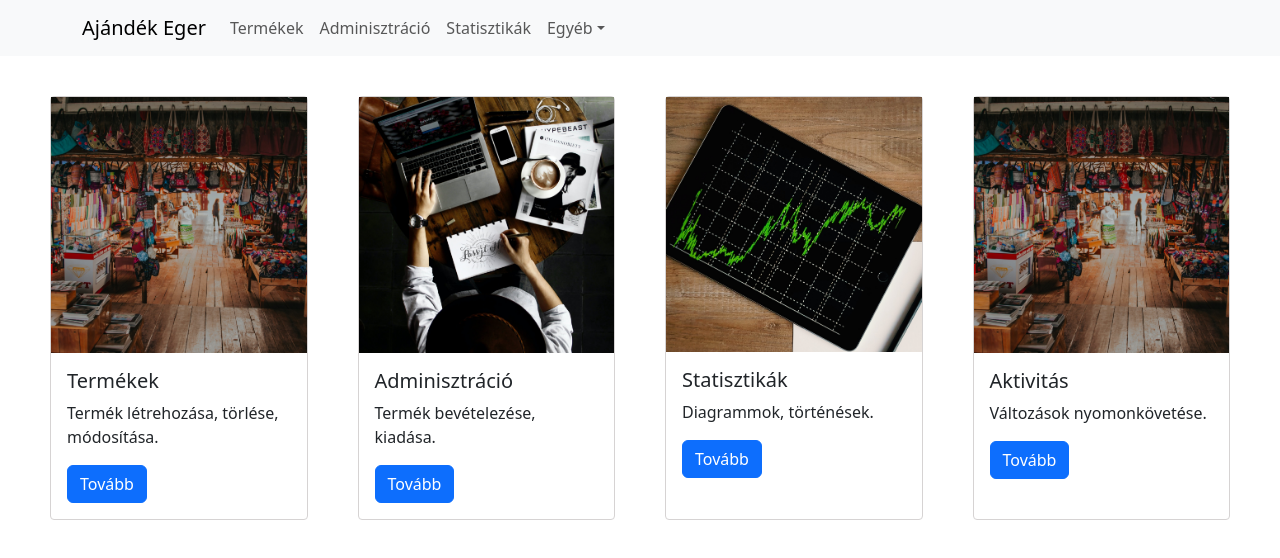
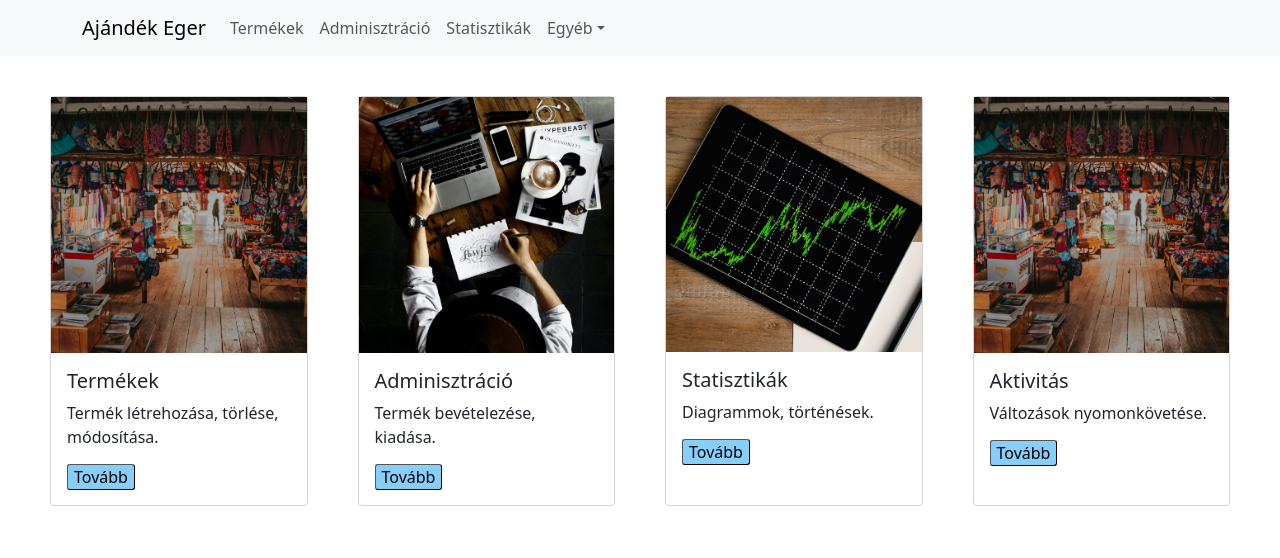
Before and after one commit to ulicsnykristof/ajandek_eger, a React (Vite) app in the folder ajandek_eger/: page / in a window 1280 px wide. Shown: the top 558 px of the page. Built offline with nearby package versions, Linux system fonts and the light colour scheme.

Commit message:
style changes on buttons

```diff
--- a/ajandek_eger/src/components/home-page/HomePage.tsx
+++ b/ajandek_eger/src/components/home-page/HomePage.tsx
@@ -1,4 +1,4 @@
-import Button from "react-bootstrap/Button";
+//import Button from "react-bootstrap/Button";
 //import CardGroup from "react-bootstrap/CardGroup";
 //import Row from "react-bootstrap/Row";
 
@@ -15,7 +15,9 @@ function HomePage() {
           <div className="inner-div">
             <h5>Termékek</h5>
             <p>Termék létrehozása, törlése, módosítása.</p>
-            <Button>Tovább</Button>
+            <a className="mybutton" href="/termekek">
+              Tovább
+            </a>
           </div>
         </div>
         <div className="in-div">
@@ -27,7 +29,9 @@ function HomePage() {
           <div className="inner-div">
             <h5>Adminisztráció</h5>
             <p>Termék bevételezése, kiadása.</p>
-            <Button>Tovább</Button>
+            <a className="mybutton" href="/termekek">
+              Tovább
+            </a>
           </div>
         </div>
         <div className="in-div">
@@ -39,7 +43,9 @@ function HomePage() {
           <div className="inner-div">
             <h5>Statisztikák</h5>
             <p>Diagrammok, történések.</p>
-            <Button>Tovább</Button>
+            <a className="mybutton" href="/termekek">
+              Tovább
+            </a>
           </div>
         </div>
         <div className="in-div">
@@ -51,7 +57,9 @@ function HomePage() {
           <div className="inner-div">
             <h5>Aktivitás</h5>
             <p>Változások nyomonkövetése.</p>
-            <Button>Tovább</Button>
+            <a className="mybutton" href="/termekek">
+              Tovább
+            </a>
           </div>
         </div>
       </div>
--- a/ajandek_eger/src/styles/home.css
+++ b/ajandek_eger/src/styles/home.css
@@ -22,3 +22,12 @@
 .termekek-pics {
   width: 100%;
 }
+
+.mybutton {
+  padding: 1px 6px;
+  border: 1px outset buttonborder;
+  border-radius: 3px;
+  text-decoration: none;
+  color: black;
+  background-color: lightskyblue;
+}
```
